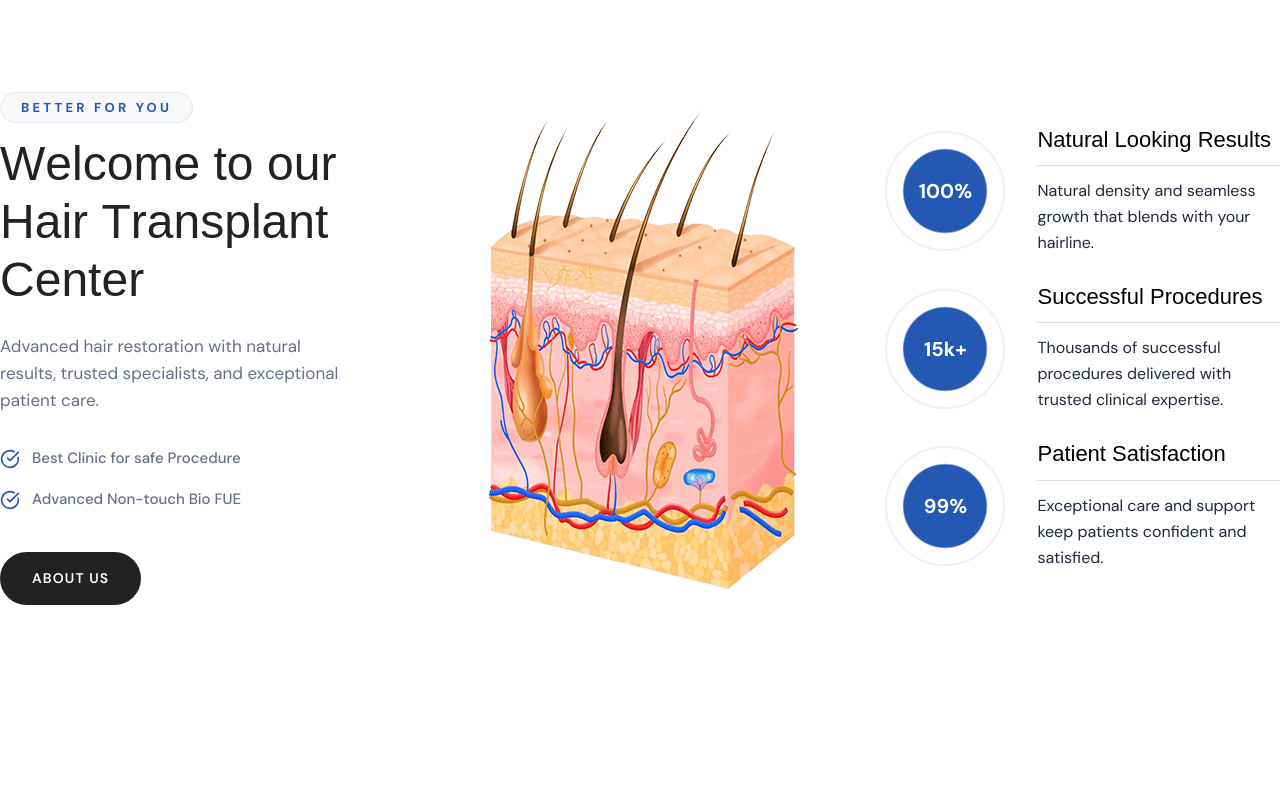
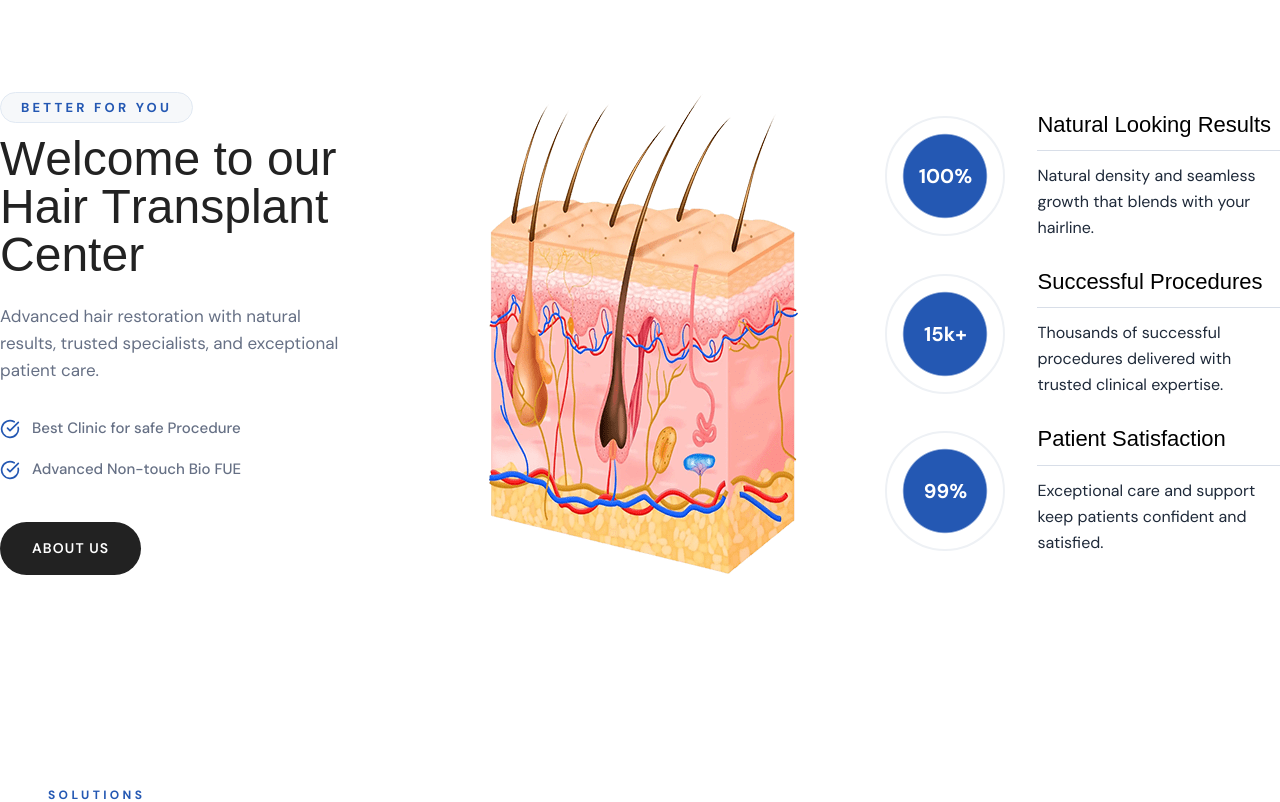
Before and after one commit to dominicnaatey/hair-transplant, a Next.js app: page / in a window 1280 px wide. Shown: the part 820-1622 px from the top of the page. Built offline with nearby package versions, Linux system fonts and the light colour scheme; a web font is replaced by a local one.

Commit message:
refactor(WelcomeSection): move typography sizing from globals to component

```diff
--- a/app/globals.css
+++ b/app/globals.css
@@ -164,8 +164,6 @@ img { max-width: 100%; }
 .section-title {
   font-family: var(--font-chivo), 'Chivo', Georgia, serif;
   font-weight: 500;
-  font-size: 48px;
-  line-height: 58px;
   color: var(--dark);
   margin-bottom: 20px;
 }
--- a/components/WelcomeSection.tsx
+++ b/components/WelcomeSection.tsx
@@ -43,7 +43,7 @@ export default function WelcomeSection() {
               <SplitText
                 text="Welcome to our Hair Transplant Center"
                 as="h2"
-                className="ht-split-text"
+                className="ht-split-text text-4xl md:text-4xl lg:text-5xl"
                 delay={40}
               />
             </div>
```
